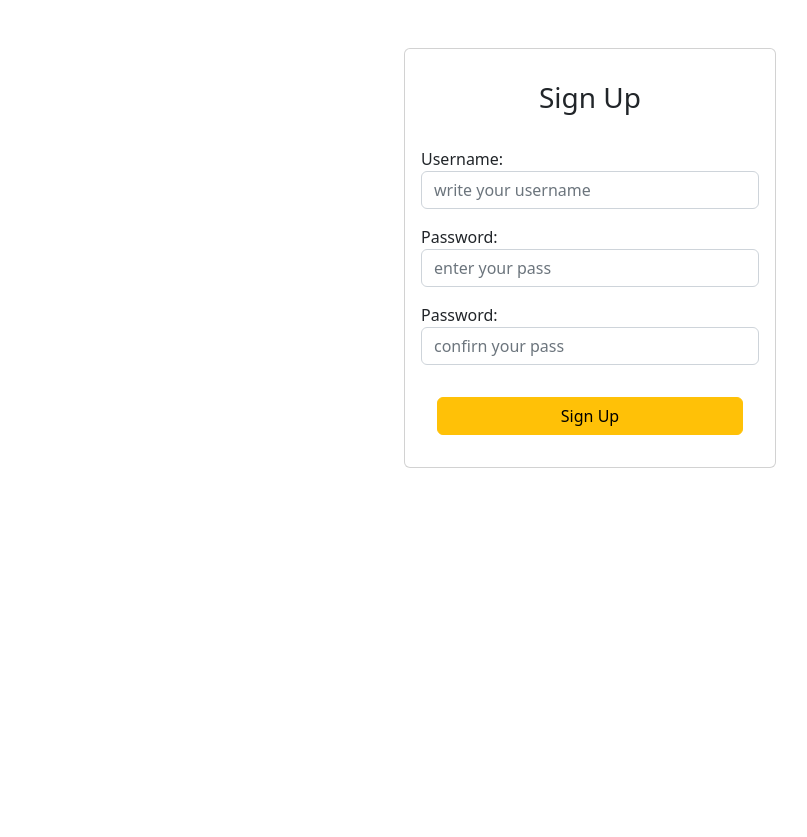
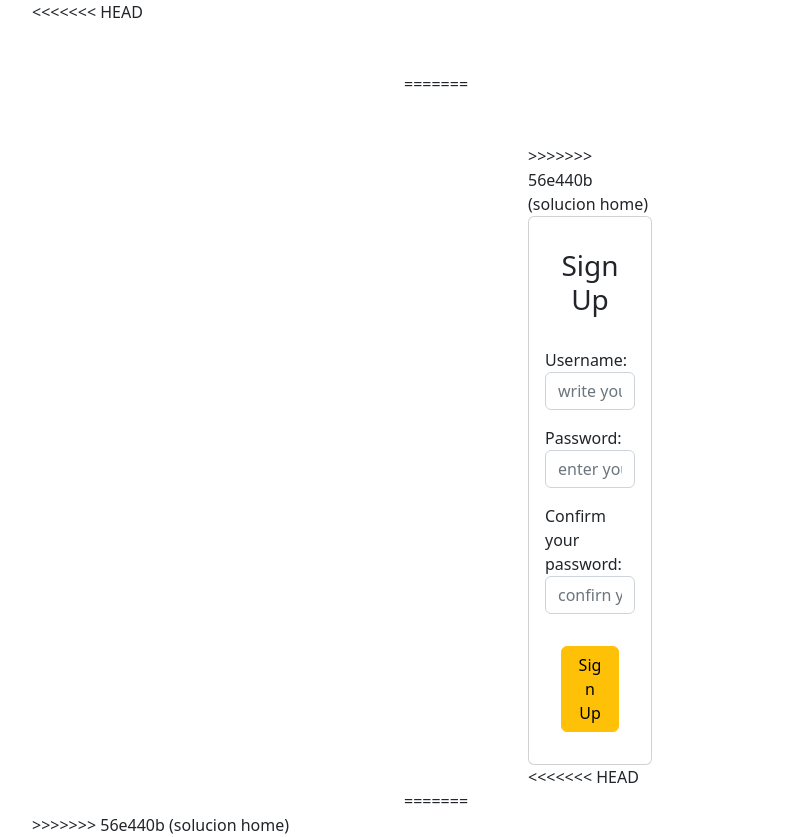
Before and after one commit to deepalquemy2119/Notas, a Django app: template Tasks/templates/signup.html in a window 1280 px wide. Shown: the part 56-893 px from the top of the page, without its empty margins (50-857 px from the left). Before the commit the page ends 524 px from the top, so only its background shows below. Run offline with Django 5.2, Linux system fonts and the light colour scheme; the template is opened without the code that fills it, so the values that code supplies are empty.

Commit message:
solucion home

```diff
--- a/Tasks/templates/signup.html
+++ b/Tasks/templates/signup.html
@@ -5,13 +5,17 @@
 <main class="container">
 
 
+<<<<<<< HEAD
     <section class="col-md-4 offset-md-4 mt-5">
+=======
+  <section class="col-md-4 offset-md-4 mt-5">
+>>>>>>> 56e440b (solucion home)
       <form action="/signup/" method="POST" class="card card-body">
       <h3 class="text-center m-3">Sign Up</h3>
 
       {% csrf_token %}
 
-      <p>{{error}}</p>
+    <p>  {{error}}</p>
 
        <div class="mb-3">
         <label for="username">Username: </label>
@@ -24,15 +28,20 @@
        </div>
 
        <div class="mb-3">
-        <label for="password2">Password: </label>
+        <label for="password2">Confirm your password: </label>
         <input type="password" name="password2" id="password2" class="form-control" placeholder="confirn your pass">
        </div>
 
     <button class="btn btn-warning m-3">Sign Up</button>
     </form>
+<<<<<<< HEAD
   </section>
 
 
+=======
+    </section>
+
+>>>>>>> 56e440b (solucion home)
 
 </main>
 {% endblock %}
```
